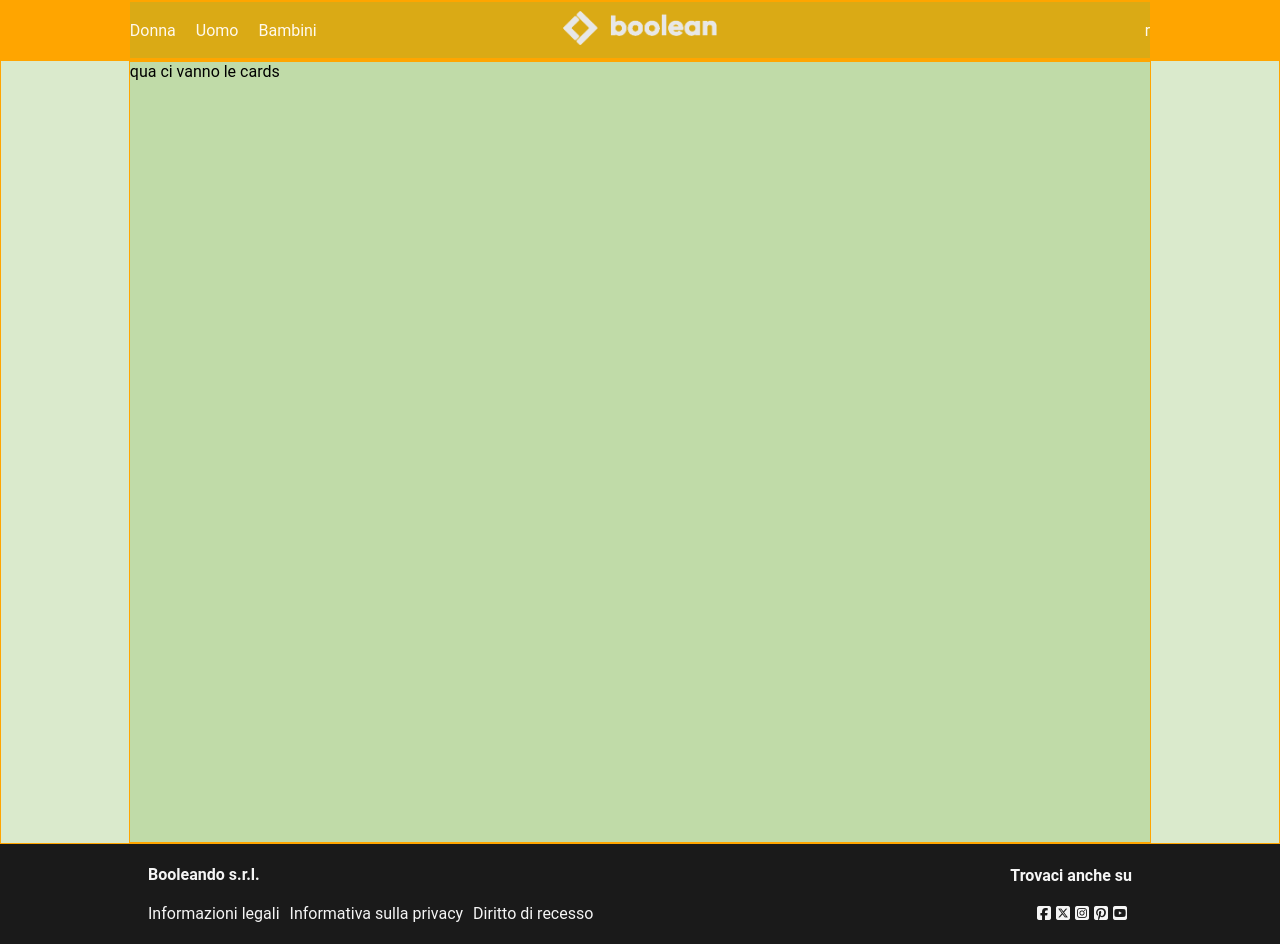
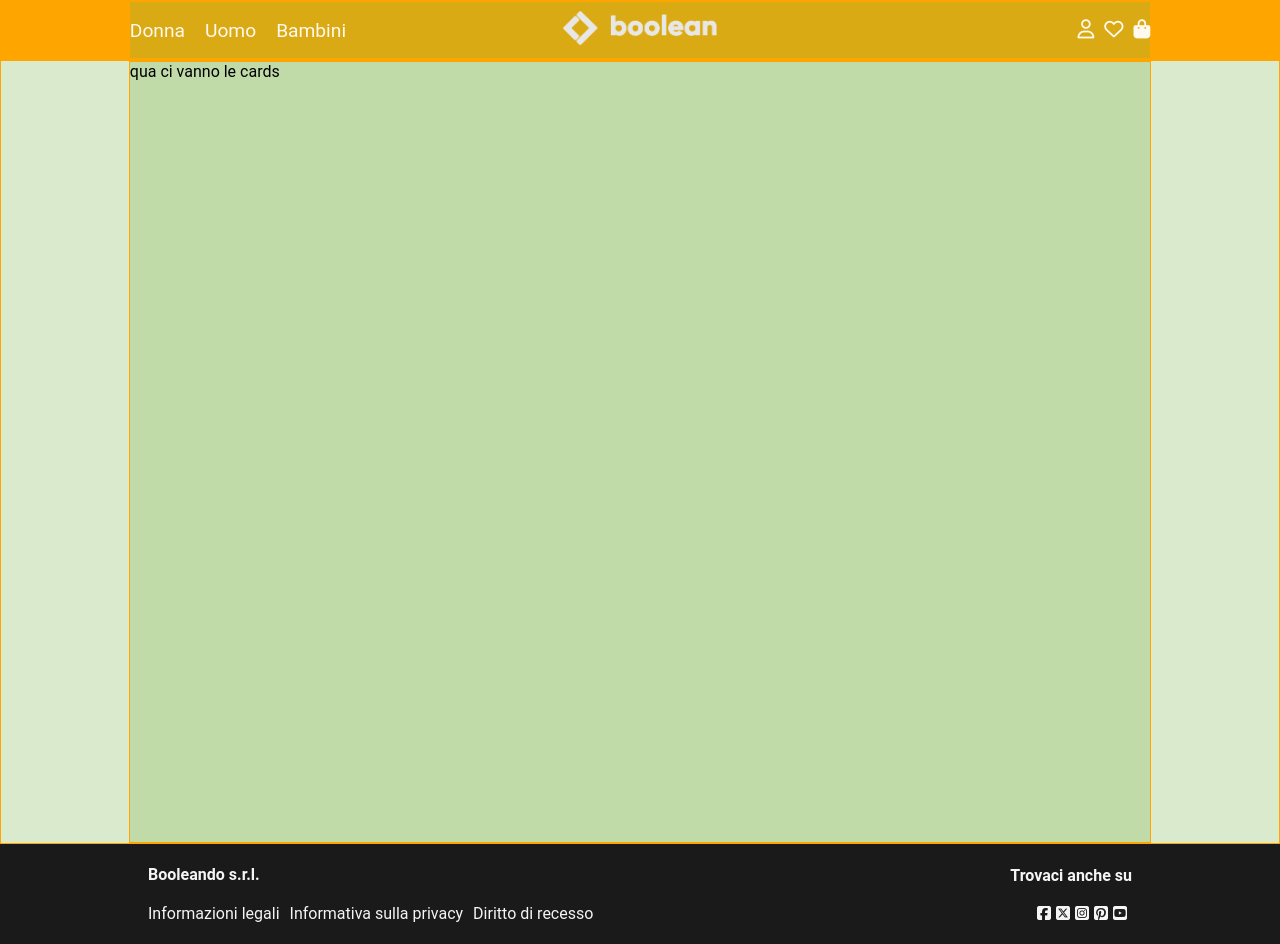
Before and after one commit to NicolaBellini/vite-boolando, a Vue app: page / in a window 1280 px wide. Built offline with nearby package versions, Linux system fonts and the light colour scheme.

Commit message:
[add] icons on the header

```diff
--- a/src/components/HeaderVue.vue
+++ b/src/components/HeaderVue.vue
@@ -25,7 +25,11 @@ export default {
       <div class="center">
         <img src="../assets/img/boolean-logo.png" alt="" />
       </div>
-      <div class="rigth">r</div>
+      <div class="rigth">
+        <i class="fa-regular fa-user"></i>
+        <i class="fa-regular fa-heart"></i>
+        <i class="fa-solid fa-bag-shopping"></i>
+      </div>
     </div>
   </div>
 </template>
@@ -47,6 +51,7 @@ export default {
       width: 40%;
       display: flex;
       span {
+        font-size: 1.2rem;
         margin-right: 20px;
         &:hover {
           color: darken($header-words, 60%);
@@ -60,6 +65,13 @@ export default {
       width: 40%;
       display: flex;
       justify-content: flex-end;
+      i {
+        font-size: 1.2rem;
+        margin-left: 10px;
+        &:hover {
+          color: darken($header-words, 60%);
+        }
+      }
     }
   }
 }
```
